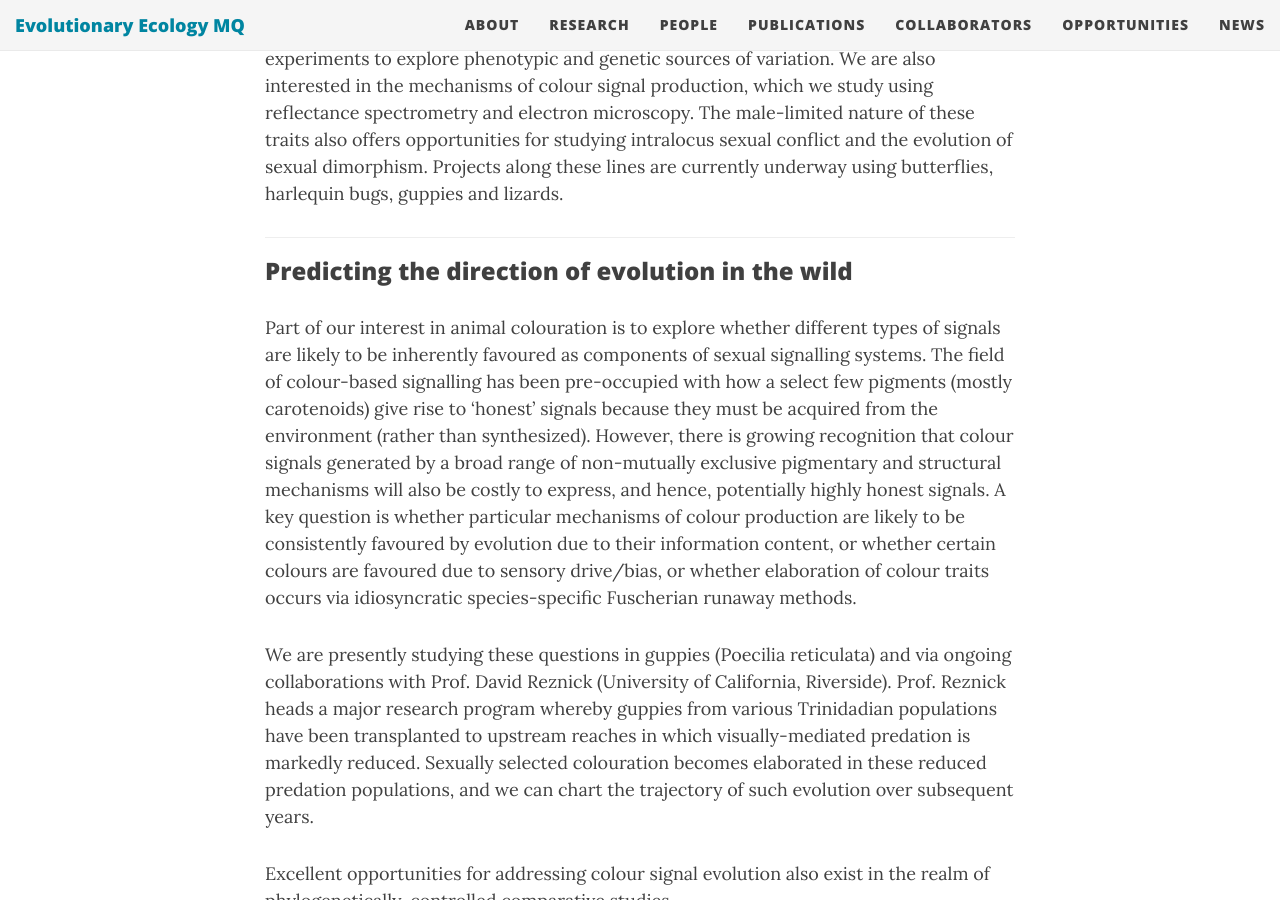
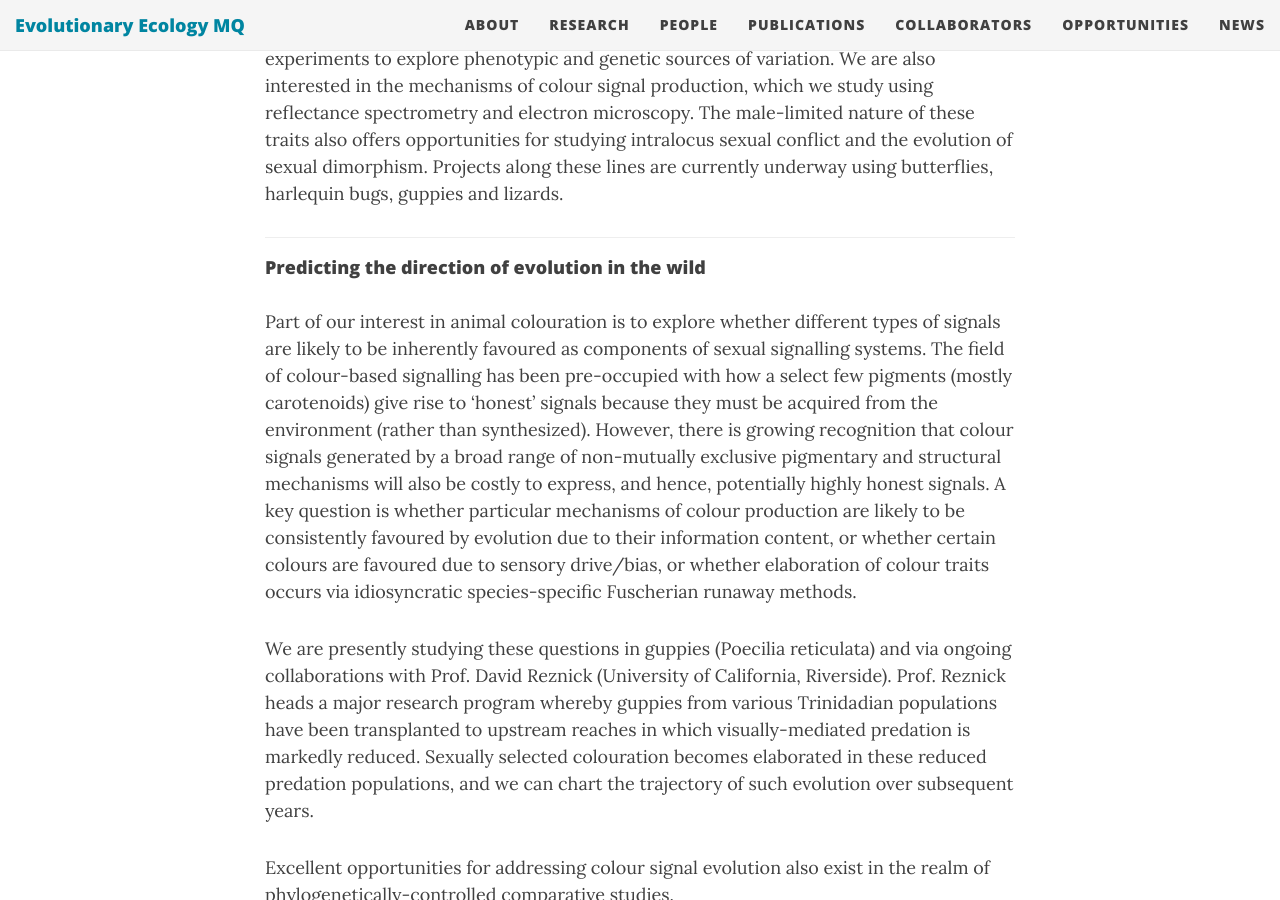
Before and after one commit to evoecomq/evoecomq.github.io, a Jekyll site: the page built from research.md, in a window 1280 px wide and 900 px high, scrolled down 499 px. Built offline with Jekyll 4.4.1, drawn with Linux system fonts in a browser that asks for light colours; nearby versions of some CDN libraries.

Commit message:
formatting

```diff
--- a/research.md
+++ b/research.md
@@ -11,7 +11,7 @@ We address questions at the forefront of sexual signalling theory by observing a
 
 ----
 
-### Predicting the direction of evolution in the wild
+#### Predicting the direction of evolution in the wild
 
 Part of our interest in animal colouration is to explore whether different types of signals are likely to be inherently favoured as components of sexual signalling systems. The field of colour-based signalling has been pre-occupied with how a select few pigments (mostly carotenoids) give rise to ‘honest’ signals because they must be acquired from the environment (rather than synthesized). However, there is growing recognition that colour signals generated by a broad range of non-mutually exclusive pigmentary and structural mechanisms will also be costly to express, and hence, potentially highly honest signals. A key question is whether particular mechanisms of colour production are likely to be consistently favoured by evolution due to their information content, or whether certain colours are favoured due to sensory drive/bias, or whether elaboration of colour traits occurs via idiosyncratic species-specific Fuscherian runaway methods.
 
@@ -21,7 +21,7 @@ Excellent opportunities for addressing colour signal evolution also exist in the
 
 ----
 
-### Evolutionary/behavioural ecology of host-endosymbiont interactions
+#### Evolutionary/behavioural ecology of host-endosymbiont interactions
 
 Our interest in endosymbiosis stemmed from the serendipitous discovery that one of our model butterfly species (Eurema hecabe) is host to the bacterium Wolbachia. This widespread endosymbiont of invertebrates is transmitted vertically, through the maternal line, and sometimes manipulates its hosts’ reproduction to apparently facilitate the rate of such transmission. One of the more intriguing manipulations is feminisation, whereby Wolbachia hijacks its hosts’ sex-determining machinery to cause genetic males to develop into viable female phenotypes. While enhancing bacterial transmission, this disrupts host sex ratios from the Fisherian ideal (50:50), which sets the scene for a co-evolutionary arms race between host and endosymbiont.
 
@@ -29,6 +29,6 @@ We are studying co-evolution in this system by exploring the potential for count
 
 ----
 
-### Predicting adaptive potential
+#### Predicting adaptive potential
 
 We also have interest in understanding the extent to which evolutionary genetic factors can explain contemporary species distributions, and the potential for such populations and species to respond adaptively to environmental change. This work is done in collaboration with Dr. Carla Sgro (Monash University) and is based on findings in Drosophila suggesting that restricted tropical species may in fact lack adequate amounts of genetic variation for coping with environmental stress. Our interest is to study these phenomena in _Eurema_ butterflies, which have quite different life histories than flies, yet which show similar distributional patterns and are also amenable to lab-based quantitative genetics.
```
